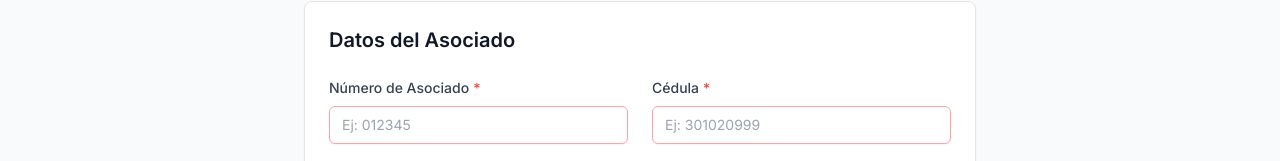
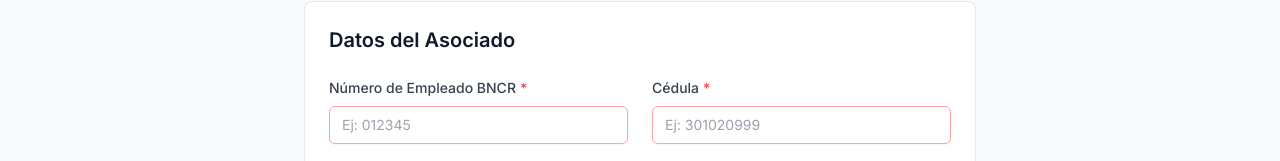
Before and after one commit to RilerSC/form_coopecobana, a Next.js app: page / in a window 1280 px wide. Shown: the part 639-800 px from the top of the page. Built offline with nearby package versions, Linux system fonts and the light colour scheme.

Commit message:
Update: Sincronizar cambios locales
- Actualizar configuraciones en .env.production
- Ajustes en página principal
- Preparar para nuevo deploy

```diff
--- a/src/app/page.tsx
+++ b/src/app/page.tsx
@@ -161,7 +161,7 @@ export default function HomePage() {
 
             <div className="grid grid-cols-1 md:grid-cols-2 gap-6">
               <NumericField
-                label="Número de Asociado"
+                label="Número de Empleado BNCR"
                 placeholder="Ej: 012345"
                 required
                 error={errors.numeroAsociado?.message}
```
Also changed, not shown: 1 other file (tests, documents, lock files or other folders).
